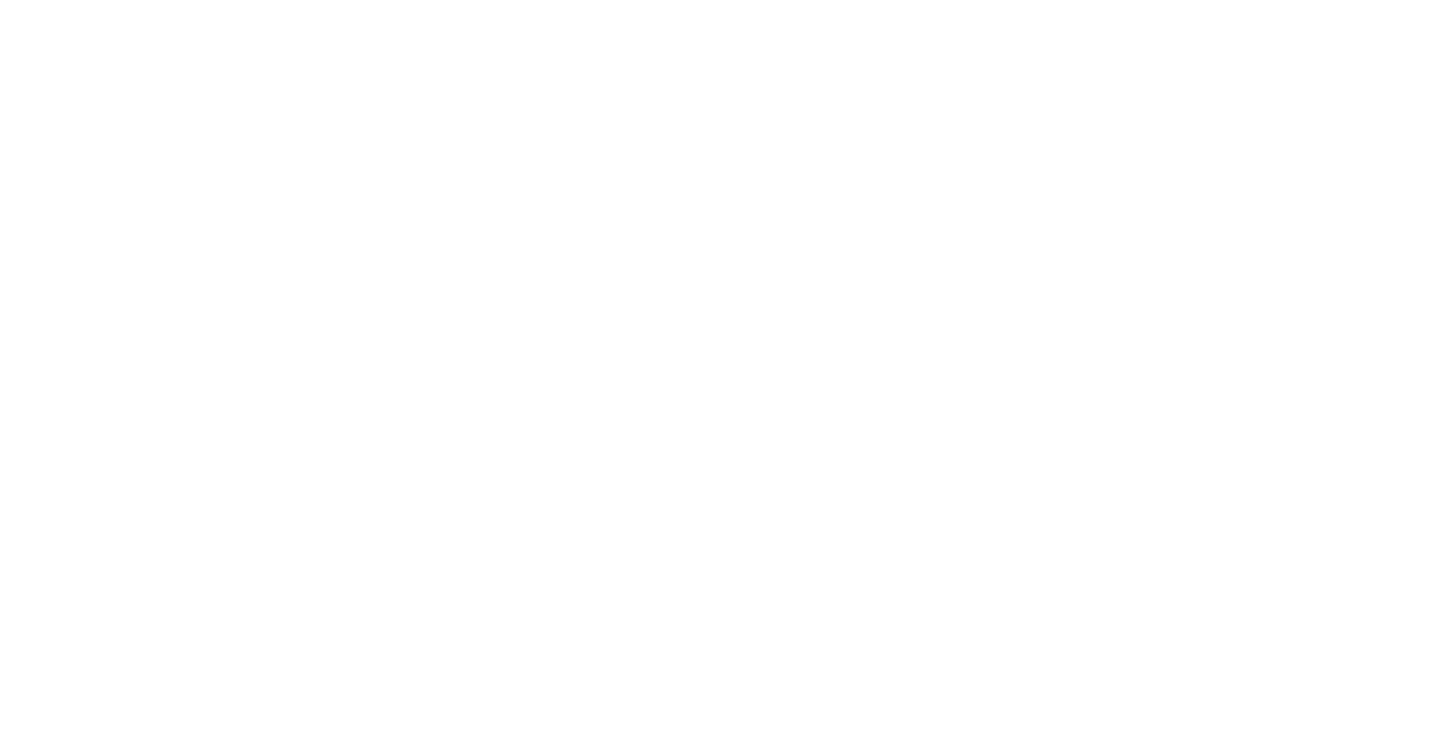
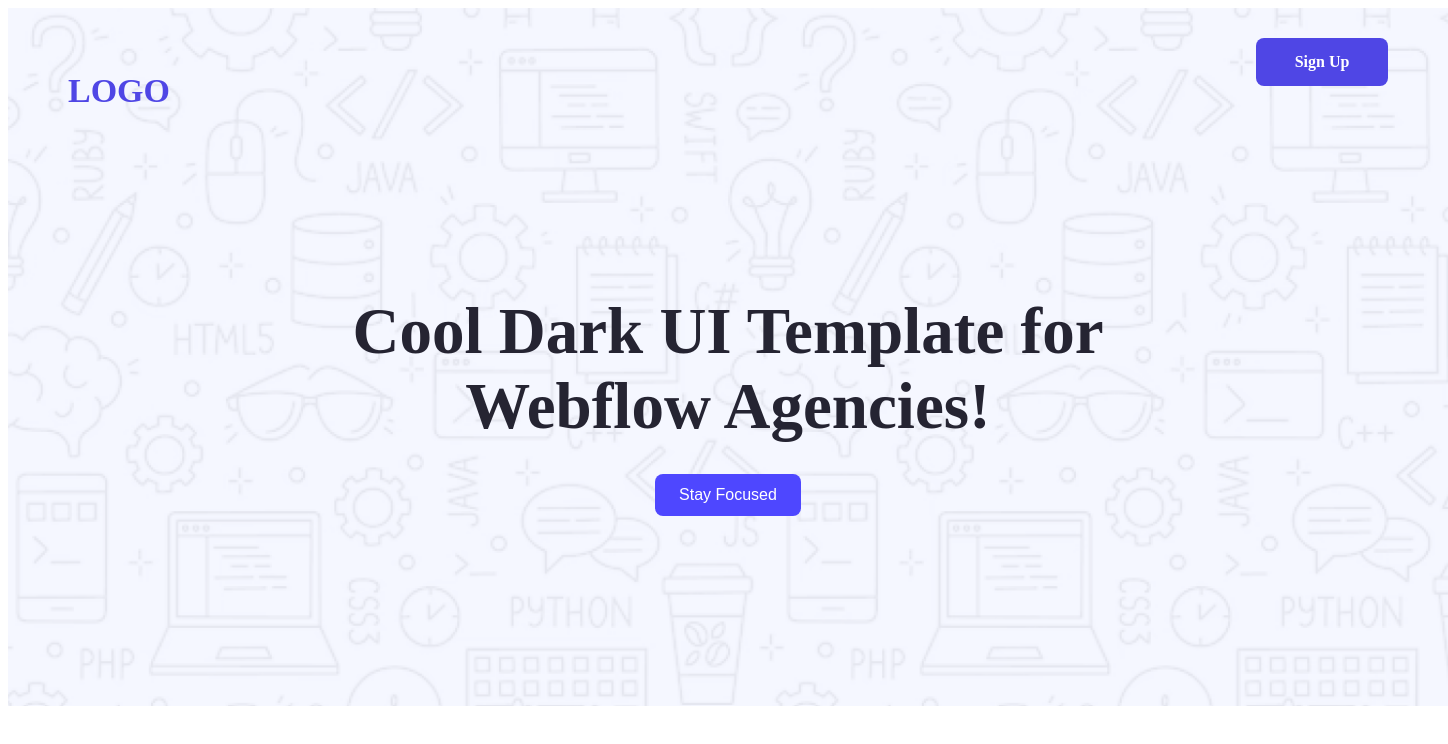
Before and after one commit to smmrrahm/assignment-01, a plain HTML site: page index.html in a window 1280 px wide. Shown: the whole page, 1448 px wide, since content can reach past the window. Drawn offline with Linux system fonts and the light colour scheme.

Commit message:
added header

```diff
--- a/index.html
+++ b/index.html
@@ -4,8 +4,19 @@
     <meta charset="UTF-8">
     <meta name="viewport" content="width=device-width, initial-scale=1.0">
     <title>Assignment 01</title>
+    <link rel="stylesheet" href="/styles/assignment.css">
 </head>
 <body>
+    <header>
+       <nav>
+         <h3 class="logo">LOGO</h3>
+        <button class="nav-button">Sign Up</button>
+       </nav>
+       <div class="hero">
+        <h1>Cool Dark UI Template for <br> Webflow Agencies!</h1>
+        <button class="hero-button">Stay Focused</button>
+       </div>
+    </header>
 
 </body>
 </html>
--- /dev/null
+++ b/styles/assignment.css
@@ -0,0 +1,59 @@
+header{
+    background-image: url('../Assets/Hero-bg.png');
+    background-repeat: no-repeat;
+    background-position: center;
+    background-size: cover;
+    width: 1440px;
+    height: 698px;
+    margin: 0 auto;
+
+}
+nav{
+    display: flex;
+    justify-content: space-between;
+    align-content: center;
+    padding:30px 60px;
+}
+nav .logo{
+    font-size: 34px;
+    font-weight: bold;
+    font-family:'inter' sans-serif;
+    color: #4F46e5;
+
+}
+.nav-button{
+    background-color: #4F46e5;
+    color: white;
+    border: none;
+    font-weight: bold;
+    font-size: 16px;
+    padding: 10px 20px;
+    border-radius: 8px;
+    font-family: 'raleway';
+    cursor: pointer;
+    width: 132px;
+    height: 48px;
+}
+.hero{
+    text-align: center;
+    margin-top: 120px;
+}
+.hero h1{
+    font-size: 65px;
+    font-weight: bold;
+    color: #252432;
+    margin-bottom: 30px;
+    font-family: 'raleway';
+
+
+}
+.hero-button{
+    background-color: #4E47FF;
+    color: white;
+    border-radius: 8px;
+    font-size: 16px;
+    cursor: pointer;
+    border: none;
+    padding: 12px 24px;
+
+}
```
Also changed, not shown: Assets/Hero-bg.png (added), Assets/avatar.png (added), Assets/icon-star.png (added), Assets/wc-big.png (added), Assets/wc-mini.png (added).
